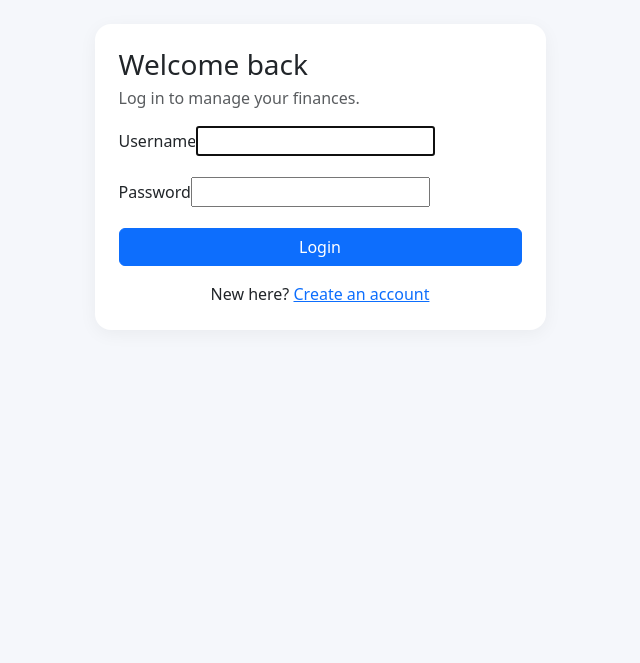
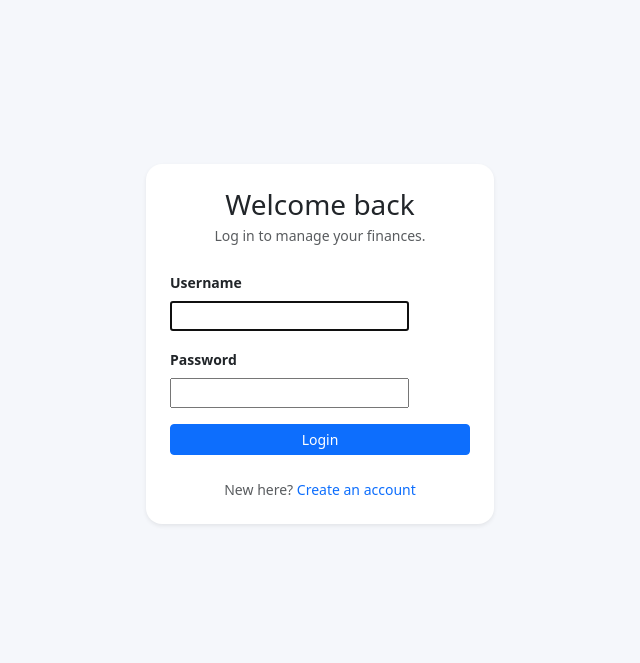
Before and after one commit to HariSirikonda/MoneyMate, a Django app: a page that uses personal_finance/templates/registration/login.html in a window 1280 px wide. Shown: the part 56-719 px from the top of the page, without its empty margins (320-960 px from the left). Run offline with Django 5.2, Linux system fonts and the light colour scheme.

Commit message:
Updated the frontend for login and add transaction card

```diff
--- a/personal_finance/finance/views.py
+++ b/personal_finance/finance/views.py
@@ -1,14 +1,12 @@
 from calendar import month_name
 from datetime import date
 from decimal import Decimal
-
 from django.contrib import messages
 from django.contrib.auth import login
 from django.contrib.auth.decorators import login_required
 from django.contrib.auth.forms import UserCreationForm
 from django.db.models import Sum
 from django.shortcuts import get_object_or_404, redirect, render
-
 from .forms import TransactionForm
 from .models import Transaction
 
--- a/personal_finance/templates/registration/login.html
+++ b/personal_finance/templates/registration/login.html
@@ -1,19 +1,68 @@
 {% extends "base.html" %}
+
 {% block title %}Login | MoneyMate{% endblock %}
+
 {% block content %}
-<div class="row justify-content-center">
-<div class="col-md-5">
-<div class="card p-4">
-<h3 class="mb-1">Welcome back</h3><p class="text-muted">Log in to manage your finances.</p>
-<form method="post">{% csrf_token %}
-{% for field in form %}
-<div class="mb-3"><label class="form-label">{{ field.label }}</label>{{ field }}</div>
-{% endfor %}
-{% if form.errors %}<div class="alert alert-danger">Invalid username or password.</div>{% endif %}
-<button class="btn btn-primary w-100">Login</button>
-</form>
-<p class="text-center mt-3 mb-0">New here? <a href="{% url 'register' %}">Create an account</a></p>
+
+<div class="container">
+    <div class="row justify-content-center align-items-center" style="min-height: 80vh;">
+
+        <div class="col-md-5 col-lg-4">
+
+            <div class="card border-0 shadow-sm">
+                <div class="card-body p-4">
+
+                    <h3 class="text-center mb-1">Welcome back</h3>
+
+                    <p class="text-center text-muted small mb-4">
+                        Log in to manage your finances.
+                    </p>
+
+                    <form method="post">
+                        {% csrf_token %}
+
+                        {% for field in form %}
+                        <div class="mb-3">
+
+                            <label class="form-label small fw-semibold">
+                                {{ field.label }}
+                            </label>
+
+                            {{ field }}
+
+                            {% if field.errors %}
+                            <div class="text-danger small mt-1">
+                                {{ field.errors|striptags }}
+                            </div>
+                            {% endif %}
+
+                        </div>
+                        {% endfor %}
+
+                        {% if form.errors %}
+                        <div class="alert alert-danger py-2 small">
+                            Invalid username or password.
+                        </div>
+                        {% endif %}
+
+                        <button class="btn btn-primary btn-sm w-100">
+                            Login
+                        </button>
+                    </form>
+
+                    <p class="text-center text-muted small mt-4 mb-0">
+                        New here?
+                        <a href="{% url 'register' %}" class="text-decoration-none">
+                            Create an account
+                        </a>
+                    </p>
+
+                </div>
+            </div>
+
+        </div>
+
+    </div>
 </div>
-</div>
-</div>
+
 {% endblock %}
```
Also changed, not shown: personal_finance/templates/finance/transaction_form.html (+33 -8 lines), personal_finance/db.sqlite3.
